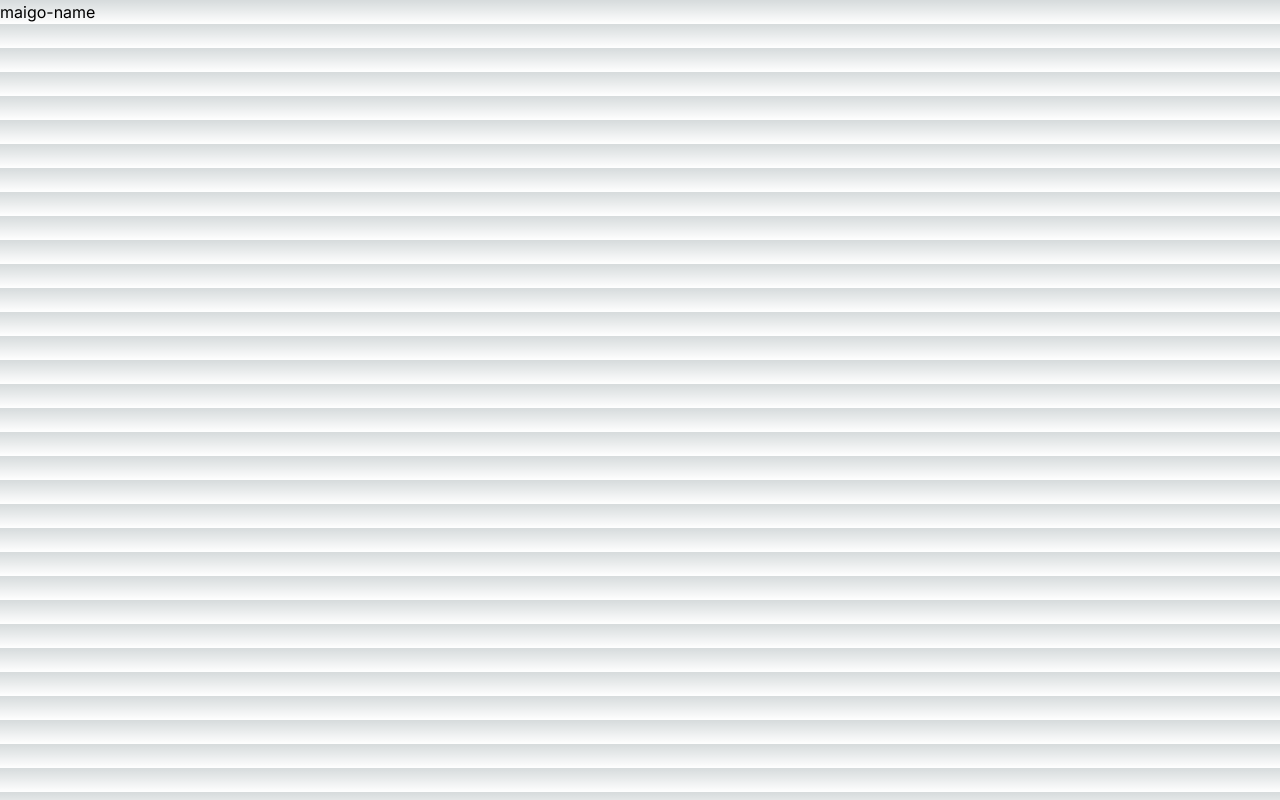
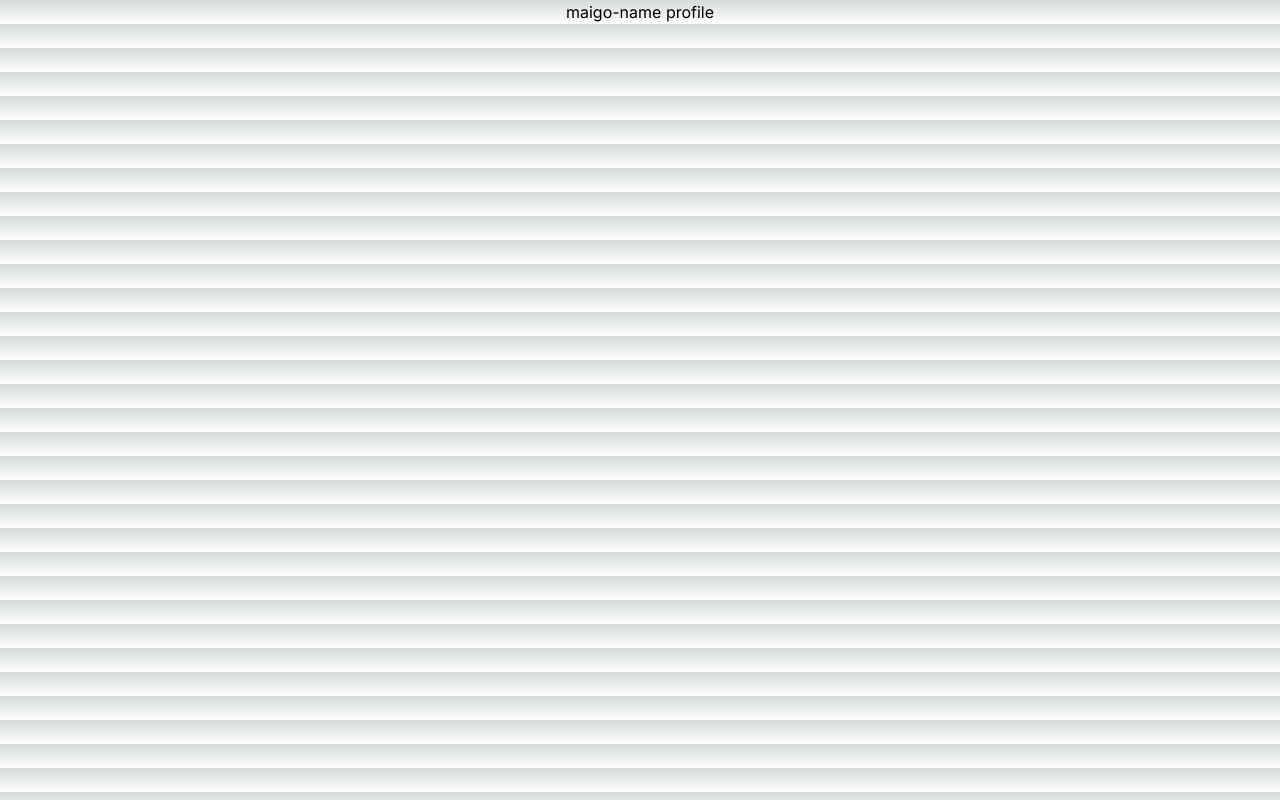
Before and after one commit to keyno63/profile.maigo-name.tokyo, a Next.js app in the folder website/: page / in a window 1280 px wide. Built offline with nearby package versions, Linux system fonts and the light colour scheme.

Commit message:
add style profile

```diff
--- a/website/features/about/components/profile/profile.tsx
+++ b/website/features/about/components/profile/profile.tsx
@@ -1,7 +1,9 @@
+import styles from '../../styles.module.css'
+
 export const Profile = () => {
     return (
         <div>
-            <p className="sample">maigo-name</p>
+            <p className={styles.sample}>maigo-name profile</p>
         </div>
     )
 }
--- /dev/null
+++ b/website/features/about/styles.module.css
@@ -0,0 +1,8 @@
+.sample {
+    width: 100%;
+    margin: 0 auto;
+    display: flex;
+    justify-content: center;
+    align-items: center;
+    position: relative;
+}
```
